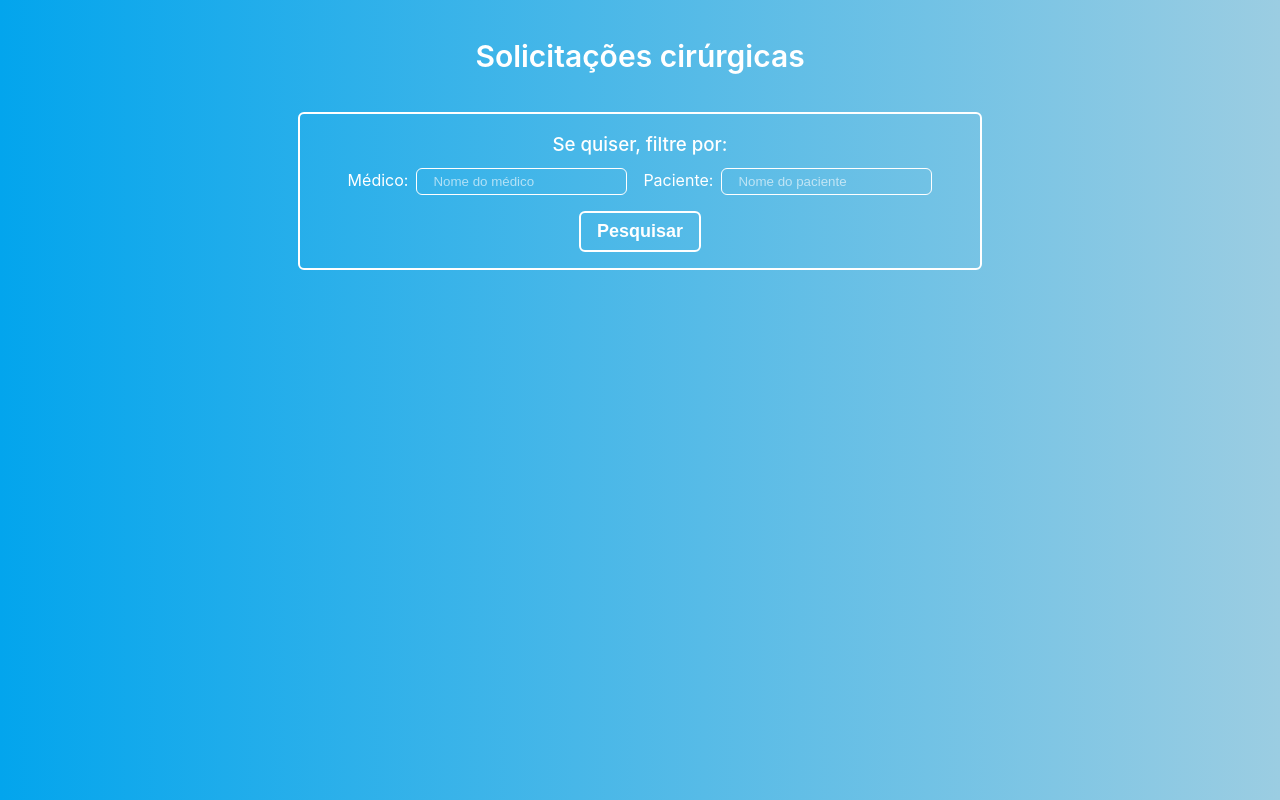
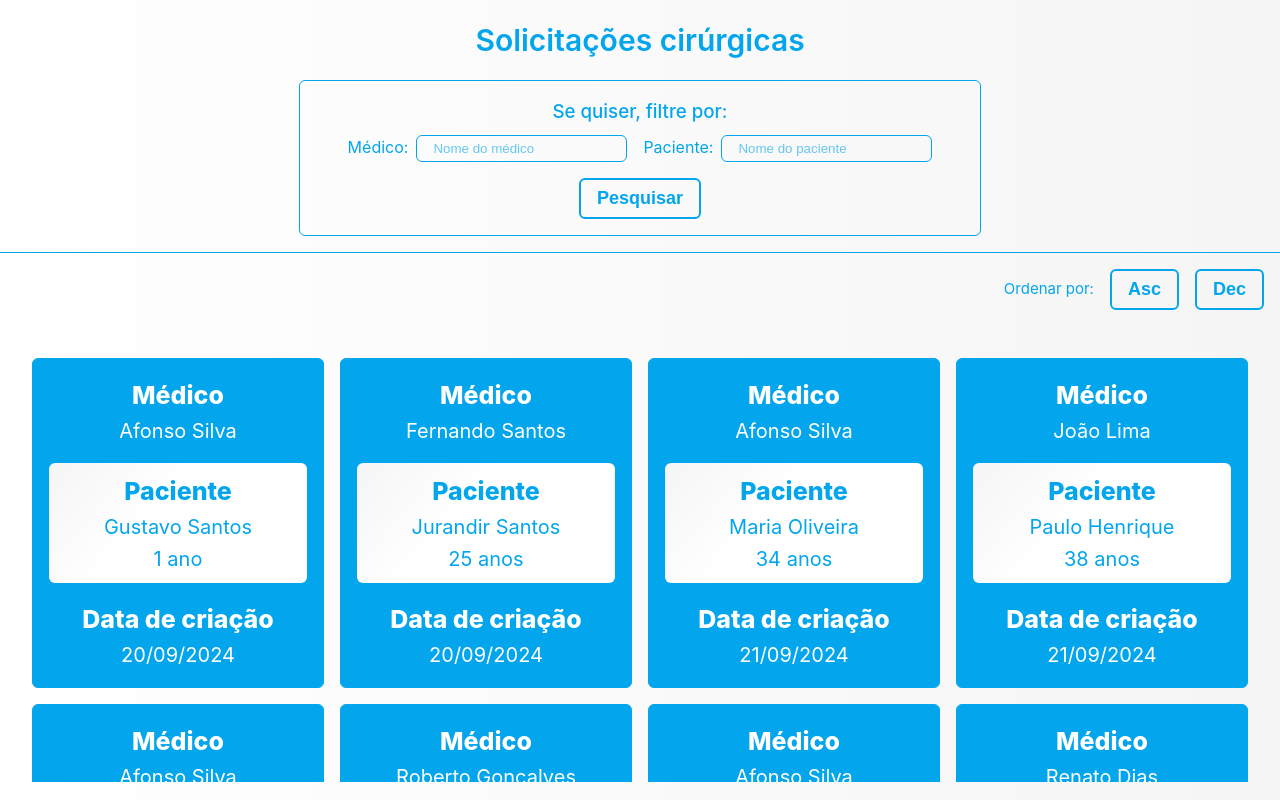
Before and after one commit to lpsc1/case-Finx, a Vue app: page / in a window 1280 px wide. Both pictures are taken after a click on the button "Pesquisar". Built offline with nearby package versions, Linux system fonts and the light colour scheme; data requests are answered from the project's data file.

Commit message:
feat(feature/scheduling-list): create grid to list schedule

```diff
--- a/db.json
+++ b/db.json
@@ -21,6 +21,116 @@
                 "dataNascimento": "1999-08-21"
             },
             "dataCriacao": "2024-09-20T12:00:01Z"
+        },
+        {
+            "id": 3,
+            "medico": {
+                "nome": "Afonso Silva"
+            },
+            "paciente": {
+                "nome": "Maria Oliveira",
+                "dataNascimento": "1990-05-15"
+            },
+            "dataCriacao": "2024-09-21T10:30:00Z"
+        },
+        {
+            "id": 4,
+            "medico": {
+                "nome": "João Lima"
+            },
+            "paciente": {
+                "nome": "Paulo Henrique",
+                "dataNascimento": "1985-11-10"
+            },
+            "dataCriacao": "2024-09-21T12:15:00Z"
+        },
+        {
+            "id": 5,
+            "medico": {
+                "nome": "Afonso Silva"
+            },
+            "paciente": {
+                "nome": "Ana Clara Martins",
+                "dataNascimento": "2002-03-18"
+            },
+            "dataCriacao": "2024-09-21T14:45:00Z"
+        },
+        {
+            "id": 6,
+            "medico": {
+                "nome": "Roberto Gonçalves"
+            },
+            "paciente": {
+                "nome": "Lucas Santos",
+                "dataNascimento": "1997-12-22"
+            },
+            "dataCriacao": "2024-09-22T09:00:00Z"
+        },
+        {
+            "id": 7,
+            "medico": {
+                "nome": "Afonso Silva"
+            },
+            "paciente": {
+                "nome": "Bruna Silva",
+                "dataNascimento": "1993-07-05"
+            },
+            "dataCriacao": "2024-09-22T11:20:00Z"
+        },
+        {
+            "id": 8,
+            "medico": {
+                "nome": "Renato Dias"
+            },
+            "paciente": {
+                "nome": "Gabriel Santos",
+                "dataNascimento": "2000-10-01"
+            },
+            "dataCriacao": "2024-09-22T13:30:00Z"
+        },
+        {
+            "id": 9,
+            "medico": {
+                "nome": "Afonso Silva"
+            },
+            "paciente": {
+                "nome": "Joana Souza",
+                "dataNascimento": "1988-06-11"
+            },
+            "dataCriacao": "2024-09-23T08:45:00Z"
+        },
+        {
+            "id": 10,
+            "medico": {
+                "nome": "Ricardo Mendes"
+            },
+            "paciente": {
+                "nome": "Vinícius Costa",
+                "dataNascimento": "1995-09-17"
+            },
+            "dataCriacao": "2024-09-23T10:15:00Z"
+        },
+        {
+            "id": 11,
+            "medico": {
+                "nome": "Flávia Santos"
+            },
+            "paciente": {
+                "nome": "Afonso Silva",
+                "dataNascimento": "2003-04-28"
+            },
+            "dataCriacao": "2024-09-23T13:40:00Z"
+        },
+        {
+            "id": 12,
+            "medico": {
+                "nome": "Henrique Matos"
+            },
+            "paciente": {
+                "nome": "Eduardo Borges",
+                "dataNascimento": "2001-08-19"
+            },
+            "dataCriacao": "2024-09-24T09:50:00Z"
         }
     ]
 }
--- a/src/App.vue
+++ b/src/App.vue
@@ -1,6 +1,7 @@
 <script setup>
 import { ref } from "vue";
 import Filter from "./components/Filter.vue";
+import SchedulingList from "./components/SchedulingList.vue";
 import TheWelcome from "./components/TheWelcome.vue";
 import { ApiService } from "./service/index";
 
@@ -24,6 +25,7 @@ async function searchData(doctor, client) {
   </header>
 
   <main>
+    <SchedulingList :schedulingData="schedulingData"/>
   </main>
 </template>
 
@@ -35,13 +37,13 @@ header {
   flex-direction: column;
   align-content: center;
   justify-content: center;
-  padding: 2rem 0;
+  padding: 1rem 0;
   place-items: center;
 }
 
 header h1 {
   font-weight: 600;
-  margin-bottom: 2rem;
+  margin-bottom: 1rem;
 }
 
 @media (min-width: 1024px) {
--- a/src/assets/base.css
+++ b/src/assets/base.css
@@ -1,36 +1,11 @@
 /* color palette from <https://github.com/vuejs/theme> */
 :root {
-  --vt-c-white: #ffffff;
-  --vt-c-white-soft: #f8f8f8;
-  --vt-c-white-mute: #f2f2f2;
-
-  --vt-c-black: #181818;
-  --vt-c-black-soft: #222222;
-  --vt-c-black-mute: #282828;
-
-  --vt-c-indigo: #2c3e50;
-
-  --vt-c-divider-light-1: rgba(60, 60, 60, 0.29);
-  --vt-c-divider-light-2: rgba(60, 60, 60, 0.12);
-  --vt-c-divider-dark-1: rgba(84, 84, 84, 0.65);
-  --vt-c-divider-dark-2: rgba(84, 84, 84, 0.48);
-
-  --vt-c-text-light-1: var(--vt-c-indigo);
-  --vt-c-text-light-2: rgba(60, 60, 60, 0.66);
-  --vt-c-text-dark-1: var(--vt-c-white);
-  --vt-c-text-dark-2: rgba(235, 235, 235, 0.64);
-}
-
-/* semantic color variables for this project */
-:root {
-  /* --color-background: #03a5ed; */
-  --color-border: var(--vt-c-divider-light-2);
-  --color-border-hover: var(--vt-c-divider-light-1);
-
-  --color-heading: var(--vt-c-text-light-1);
-  --color-text: #FFFFFF;
-
-  --section-gap: 160px;
+  /* --primary: #03a5ed; */
+  --primary: #fff;
+  --secondary: whiteSmoke;
+  /* --secondary: #9bcde2; */
+  /* --color-text: #FFFFFF */
+  --color-text: #03a5ed
 }
 
 *,
@@ -43,8 +18,10 @@
 
 body {
   min-height: 100vh;
+  overflow: hidden;
   color: var(--color-text);
-  background: linear-gradient(90deg, #03a5ed,#9bcde2) ;
+  background: linear-gradient(90deg, var(--primary), var(--secondary)) ;
+  /* background: white; */
   /* transition:
     color 0.5s,
     background-color 0.5s; */
--- a/src/assets/main.css
+++ b/src/assets/main.css
@@ -6,6 +6,24 @@
   font-weight: normal;
 }
 
+button {
+  padding: 0.5rem 1rem;
+  color: var(--color-text);
+  background: transparent;
+  border: 2px solid var(--color-text);
+  font-weight: 600;
+  border-radius: 6px;
+  font-size: 18px;
+  cursor: pointer;
+}
+
+button:hover {
+  transform: scale(1.05);
+  transition: 0.1s linear;
+  color: var(--primary);
+  background: var(--color-text);
+}
+
 @media (hover: hover) {
 }
 
--- a/src/components/Filter.vue
+++ b/src/components/Filter.vue
@@ -33,47 +33,29 @@ const client = ref("");
 .filterContainer {
   padding: 1rem 3rem;
   border-radius: 6px;
-  border: 2px solid white;
+  border: 1px solid var(--color-text);
   font-size: 16px;
 }
 
 input {
-  border: 1px solid white;
+  border: 1px solid var(--color-text);
   border-radius: 6px;
-  color: white;
+  color: var(--color-text);
   background: transparent;
   padding: 0.3rem 1rem;
   min-width: 200px;
 }
 
 input::placeholder {
-  color: white;
+  color: var(--color-text);
   opacity: .6;
 }
 
 input:focus {
   outline: none;
-  border: 2px solid white;
+  border: 2px solid var(--color-text);
   font-size: 14px;
   font-weight: 500;
-}
-
-button {
-  padding: 0.5rem 1rem;
-  color: white;
-  background: transparent;
-  border: 2px solid white;
-  font-weight: 600;
-  border-radius: 6px;
-  font-size: 18px;
-  cursor: pointer;
-}
-
-button:hover {
-  transform: scale(1.05);
-  transition: 0.1s linear;
-  color: #03a5ed;
-  background: white;
 }
 
 .flexBox {
--- /dev/null
+++ b/src/components/ScheduleCard.vue
@@ -0,0 +1,65 @@
+<script setup>
+import { ref } from "vue";
+import { formatDateToBR, calculateAge } from "../utils/formatDate";
+
+defineProps({
+  schedule: {
+    type: Object,
+  },
+});
+</script>
+
+<template>
+  <div class="scheduleCardContainer">
+    <p class="title">Médico</p>
+    <p>
+      {{ schedule.medico.nome }}
+    </p>
+    <div class="clientBox">
+      <p class="title">Paciente</p>
+      <p>{{ schedule.paciente.nome }}</p>
+      <p>
+        {{ calculateAge(schedule.paciente.dataNascimento) }}
+        {{
+          calculateAge(schedule.paciente.dataNascimento) > 1 ? "anos" : "ano"
+        }}
+      </p>
+    </div>
+    <p class="title">Data de criação</p>
+    <p>{{ formatDateToBR(schedule.dataCriacao) }}</p>
+  </div>
+</template>
+
+<style scoped>
+.scheduleCardContainer {
+  display: flex;
+  flex-direction: column;
+  align-items: center;
+  justify-content: center;
+  padding: 1rem;
+  border: 1px solid var(--color-text);
+  border-radius: 6px;
+  font-size: 20px;
+  font-weight: 500;
+  background: var(--color-text);
+  color: var(--primary);
+}
+
+.title {
+  font-size: 25px;
+  font-weight: 800;
+}
+
+.clientBox {
+  width: 100%;
+  display: flex;
+  flex-direction: column;
+  align-items: center;
+  justify-content: center;
+  padding: 0.5rem;
+  border-radius: 6px;
+  background: linear-gradient(310deg, var(--primary) 60%, var(--secondary));
+  color: var(--color-text);
+  margin-block: 1rem;
+}
+</style>
--- /dev/null
+++ b/src/components/SchedulingList.vue
@@ -0,0 +1,93 @@
+<script setup>
+import { ref } from "vue";
+import ScheduleCard from "./ScheduleCard.vue";
+
+defineProps({
+  schedulingData: {
+    type: Array,
+  },
+});
+const active = ref("");
+
+function onOrderBy(sort) {
+  if (sort === active.value) {
+    return (active.value = "");
+  }
+  active.value = sort;
+}
+</script>
+
+<template>
+  <div class="schedulingContainer">
+    <div v-if="schedulingData?.length > 0" class="orderByBox">
+      <p>Ordenar por:</p>
+      <button
+        class="orderByButton"
+        :class="{ active: active === 'f1' }"
+        @click="onOrderBy('f1')"
+      >
+        Asc
+      </button>
+      <button
+        class="orderByButton"
+        :class="{ active: active === 'f2' }"
+        @click="onOrderBy('f2')"
+      >
+        Dec
+      </button>
+    </div>
+    <div v-if="schedulingData?.length === 0" class="noContent">
+      <p>Nenhum resultado encontrado!</p>
+    </div>
+    <div class="listGrid">
+      <div :key="schedule.id" v-for="schedule in schedulingData">
+        <ScheduleCard :schedule="schedule" />
+      </div>
+    </div>
+  </div>
+</template>
+
+<style scoped>
+.schedulingContainer {
+  width: 100%;
+  padding: 1rem;
+  border-top: 1px solid var(--color-text);
+}
+.orderByBox {
+  display: flex;
+  align-items: center;
+  justify-content: flex-end;
+  gap: 1rem;
+}
+
+.active {
+  background: var(--color-text);
+  color: var(--primary);
+}
+
+.noContent {
+  display: flex;
+  justify-content: center;
+  font-size: 18px;
+  font-weight: 600;
+}
+
+.listGrid {
+  /* display: flex;
+  flex-direction: row;
+  height: 55vh;
+  flex-wrap: wrap;
+  align-items: center;
+  justify-content: center;
+  padding-bottom: 1rem;
+  gap: 2rem; */
+  margin-top: 2rem;
+  height: 55vh;
+  display: grid;
+  grid-template-columns: repeat(auto-fill, minmax(250px, 1fr));
+  gap: 1rem;
+  padding: 1rem;
+  overflow-x: hidden;
+  overflow-y: auto;
+}
+</style>
--- /dev/null
+++ b/src/utils/formatDate.js
@@ -0,0 +1,19 @@
+export function formatDateToBR(dateString) {
+    if (!dateString) return '-'
+    const date = new Date(dateString);
+    return date.toLocaleDateString('pt-BR');
+}
+
+export function calculateAge(birthDate) {
+    const birth = new Date(birthDate);
+    const today = new Date();
+
+    let age = today.getFullYear() - birth.getFullYear();
+    const monthDiff = today.getMonth() - birth.getMonth();
+
+    if (monthDiff < 0 || (monthDiff === 0 && today.getDate() < birth.getDate())) {
+      age--;
+    }
+
+    return age;
+  }
```
